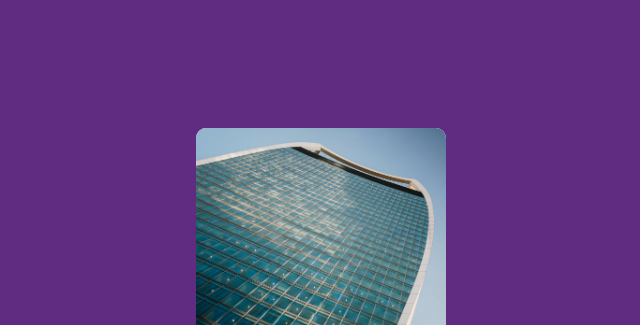
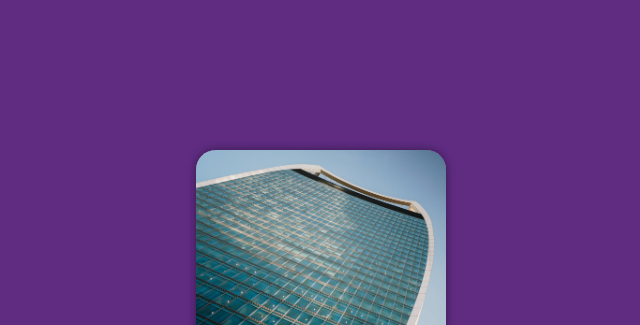
Before and after one commit to Mathsmano/projeto-login, a plain HTML site: page index.html in a window 1280 px wide. Shown: the top 325 px of the page, without its empty margins (319-959 px from the left). Drawn offline with nearby package versions, Linux system fonts and the light colour scheme.

Commit message:
Update style.css

```diff
--- a/estilos/style.css
+++ b/estilos/style.css
@@ -6,30 +6,49 @@
  */
 
  *{
-    font-family: Arial, Helvetica, sans-serif;
+    font-family: system-ui, -apple-system, BlinkMacSystemFont, 'Segoe UI', Roboto, Oxygen, Ubuntu, Cantarell, 'Open Sans', 'Helvetica Neue', sans-serif;
     padding: 0px;
     margin: 0px;
+    box-sizing: border-box;
  }
 
- body{
+ body, html{
     background-color: #5f2c82;
-    padding: 10%;
+    height: 100vh;
+    width: 100vw;
  }
 
  main{
-    margin: auto;
+   position: relative;
     border-radius: 10px;
-    width: 250px;
-    height:550px;
-    background-color: white;
+    width: 100vw;
+    height:100vh;
+ }
+
+ #login{
+   background-color: white;
+   height: 500px;
+   width: 250px;
+   border-radius: 20px;
+  position: absolute;
+  top: 50%;
+  left: 50%;
+  transform: translate(-50%,-50%);
+  overflow: hidden;
+  box-shadow: 0px 0px 10px rgba(0, 0, 0, 0.433);
+
  }
 
  #imagem{
+    height: 200px;
+    background:#5f2c82 url(../imagens/pexels-lawlesscapture-13737660.jpg) center center no-repeat ;
+    background-size: cover;
+   display: block;
+ }
 
-    border-radius: 10px 10px 0px 0px;
-    height: 200px;
-    background:black url(../imagens/pexels-lawlesscapture-13737660.jpg) center center no-repeat ;
-    background-size: cover;
+ #formulario{
+   padding: 10px;
+
  }
 
 
```
